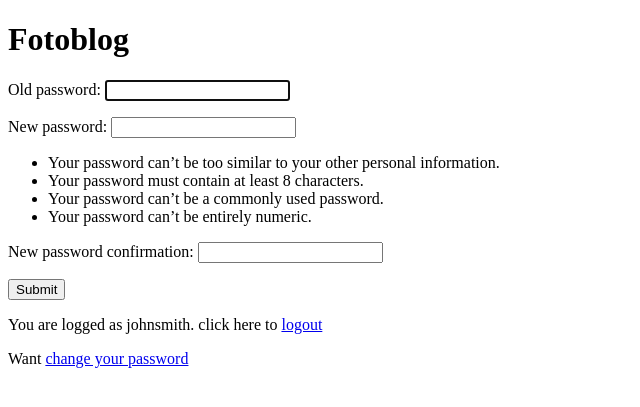
After one commit to etali-m/fotoblog, a Django app: page /change-password/ in a window 1280 px wide. The commit adds this page. Shown: the top 407 px of the page, without its empty margins (0-640 px from the left). Run offline with Django 4.2, Linux system fonts and the light colour scheme; a user stored in the database is signed in.

Commit message:
genericview for authentication

```diff
--- /dev/null
+++ b/authentication/templates/authentication/password_change_form.html
@@ -0,0 +1,9 @@
+{% extends 'base.html' %}
+
+{% block content %}
+    <form method="post">
+        {{ form.as_p }}
+        {% csrf_token %}
+        <button type="submit">Submit</button>
+    </form>
+{% endblock %}
--- a/fotoblog/settings.py
+++ b/fotoblog/settings.py
@@ -128,3 +128,4 @@ DEFAULT_AUTO_FIELD = 'django.db.models.BigAutoField'
 AUTH_USER_MODEL = 'authentication.User'
 
 LOGIN_URL = 'login'
+LOGIN_REDIRECT_URL = 'home'
--- a/fotoblog/urls.py
+++ b/fotoblog/urls.py
@@ -15,12 +15,20 @@ Including another URLconf
 """
 from django.contrib import admin
 from django.urls import path
+from django.contrib.auth.views import (LoginView, LogoutView, PasswordChangeView,PasswordChangeDoneView) #Nécessaire pour utiliser les genericView
 
-import authentication.views, blog.views
+import blog.views
 
 urlpatterns = [
     path('admin/', admin.site.urls),
-    path('', authentication.views.LoginPageView.as_view(), name='login'), #page de connexion
-    path('logout/', authentication.views.logout_user, name='logout'), #page de déconnexion
+    path('', LoginView.as_view(
+        template_name='authentication/login.html',
+        redirect_authenticated_user=True),
+        name='login'), #generic view for login
+    path('logout/', LogoutView.as_view(), name='logout'), #page de déconnexion
+    path('change-password/', PasswordChangeView.as_view(
+            template_name='authentication/password_change_form.html'), name='password_change'),
+    path('chang-password-done/', PasswordChangeDoneView.as_view(
+        template_name='authentication/password_change_done.html'), name='password_change_done'),
     path('home/', blog.views.home, name="home"),
 ]
--- a/templates/base.html
+++ b/templates/base.html
@@ -13,6 +13,7 @@
         <p>You are logged as {{ request.user }}. click here to <a href="{% url 'logout' %}">
             logout
         </a></p>
+        <p>Want <a href="{% url 'password_change' %}">change your password</a></p>
     {% endif %}
 </body>
 </html>
```
Also changed, not shown: authentication/templates/authentication/password_change_done.html (added, +7 -0 lines), db.sqlite3.
